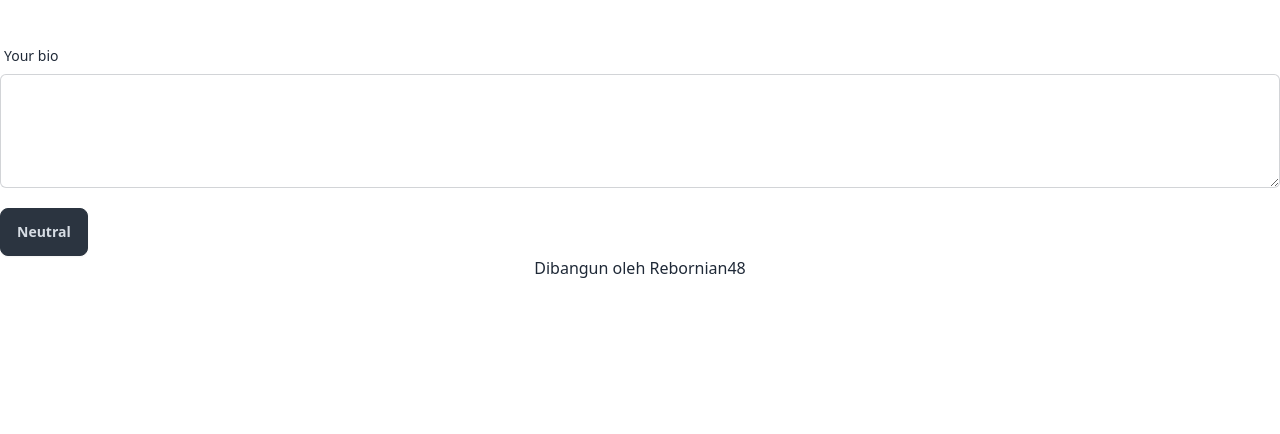
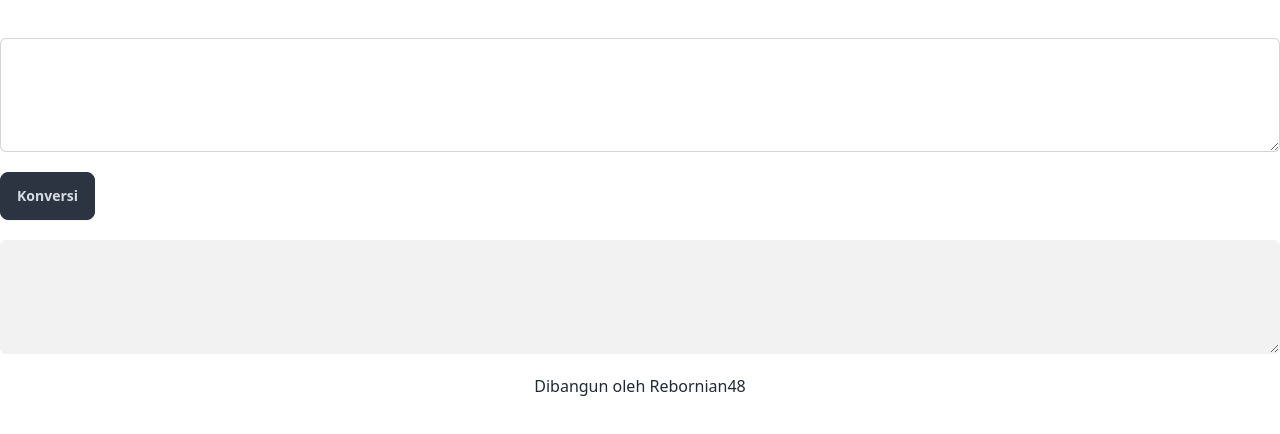
Before and after one commit to Rebornian48/walikan, a plain HTML site: page index.html in a window 1280 px wide. Shown: the part 138-572 px from the top of the page. Drawn offline with nearby package versions, Linux system fonts and the light colour scheme.

Commit message:
Update index.html

```diff
--- a/index.html
+++ b/index.html
@@ -118,9 +118,6 @@
     <div class="container mx-auto">
       <h1 class="text-5xl font-bold">Walikan</h1>
       <h1 class="text-5xl font-bold">&nbsp;</h1>
-      <div class="label">
-        <span class="label-text">Your bio</span>
-      </div>
       <!-- md -->
       <textarea
         rows="4"
@@ -128,8 +125,13 @@
         id="comment"
         class="textarea textarea-bordered block w-full rounded-md sm:text-sm sm:leading-6 mb-5"
       ></textarea>
-      <button class="btn btn-neutral">Neutral</button>
-      <div></div>
+      <button class="btn btn-neutral mb-5">Konversi</button>
+      <textarea
+        rows="4"
+        name="comment"
+        id="comment"
+        class="textarea textarea-bordered block w-full rounded-md sm:text-sm sm:leading-6 mb-5"
+        disabled></textarea>
     </div>
     <footer>
       <p class="text-center">
```
